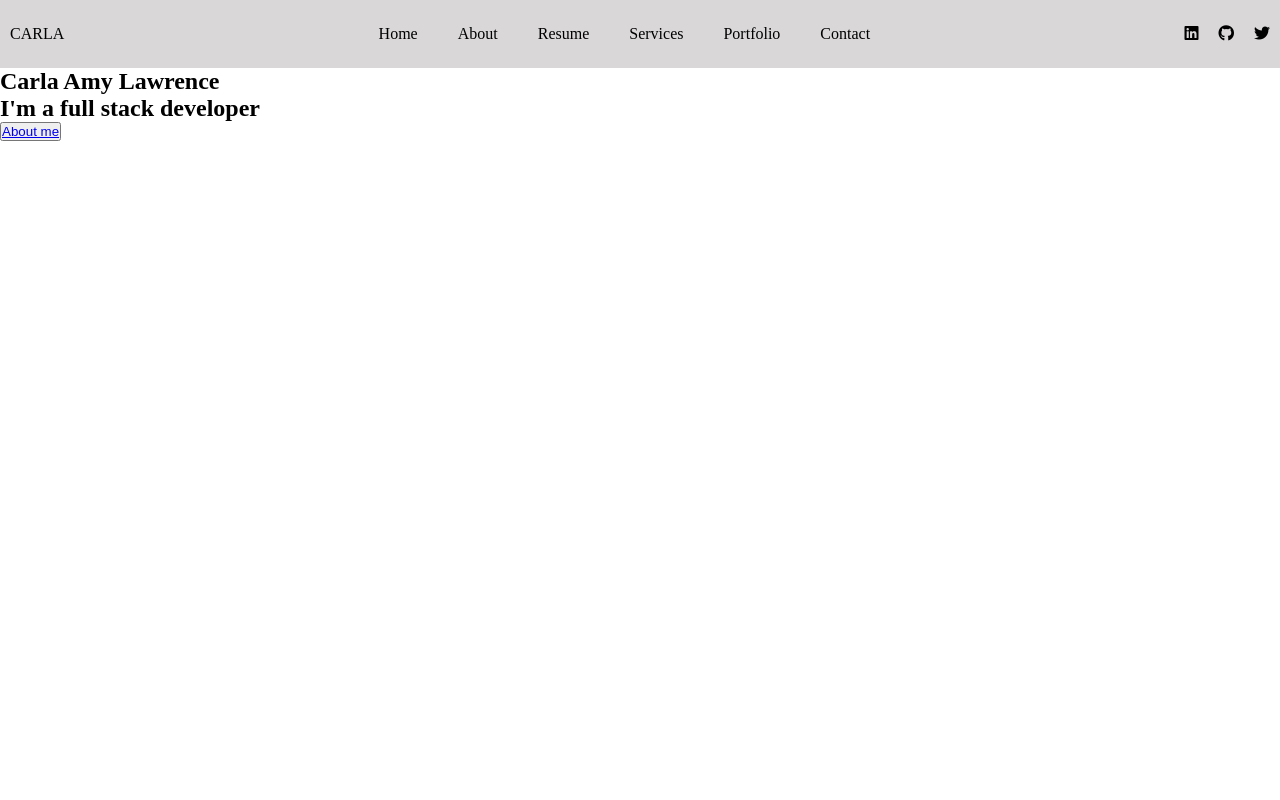
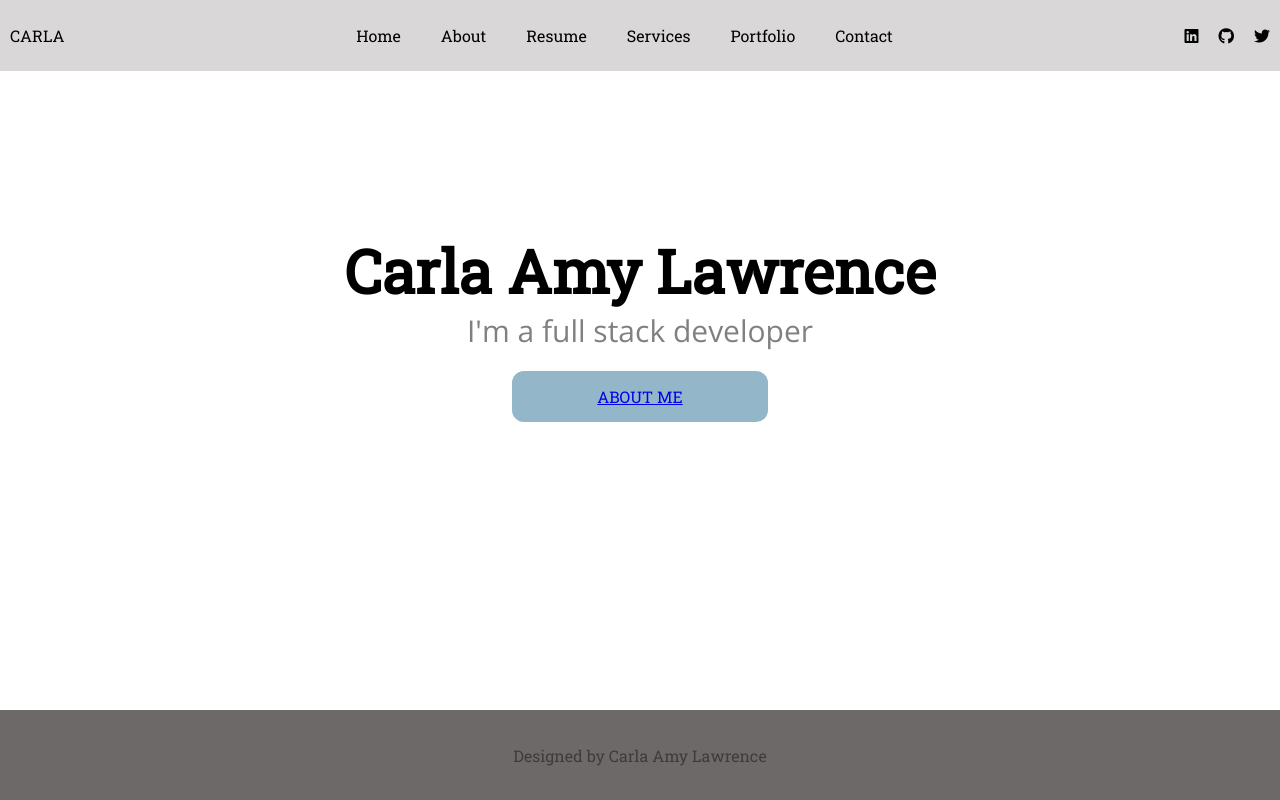
Before and after one commit to Carlaamylawrence/Official-Portfolio-April, a plain HTML site: page index.html in a window 1280 px wide. Drawn offline with nearby package versions, Linux system fonts and the light colour scheme.

Commit message:
added about page

```diff
--- a/index.html
+++ b/index.html
@@ -8,15 +8,22 @@
     <link rel="stylesheet" href="./styling/index.css" />
     <link rel="stylesheet" href="./styling/navbar.css" />
     <script src="https://kit.fontawesome.com/e67a0b83aa.js" crossorigin="anonymous"></script>
+    <link rel="preconnect" href="https://fonts.googleapis.com">
+<link rel="preconnect" href="https://fonts.gstatic.com" crossorigin>
+<link href="https://fonts.googleapis.com/css2?family=Roboto+Slab&display=swap" rel="stylesheet">
+<link rel="preconnect" href="https://fonts.googleapis.com">
+<link rel="preconnect" href="https://fonts.gstatic.com" crossorigin>
+<link href="https://fonts.googleapis.com/css2?family=Open+Sans:wght@300&family=Roboto+Slab&display=swap" rel="stylesheet">
   </head>
+
   <body>
     <!-- NAV BAR -->
     <div class="header-container">
         <nav id="navbar">
             <div class="logo">CARLA</div>
             <ul class="nav-links">
-            <li class="nav-link"><a href="#landing" class="link">Home</a></li>
-            <li class="nav-link"><a href="#about" class="link">About </a></li>
+            <li class="nav-link"><a href="./index.html" class="link">Home</a></li>
+            <li class="nav-link"><a href="#about.html" class="link">About </a></li>
             <li class="nav-link"><a href="#resume" class="link">Resume</a></li>
             <li class="nav-link">
                 <a href="#services" class="link">Services</a>
@@ -49,8 +56,15 @@
       <div class="landing-heading">
         <h1>Carla Amy Lawrence</h1>
         <h2>I'm a full stack developer</h2>
-        <button><a class="button" href="link to about me">About me</a></button>
+
       </div>
+      <button><a class="button" href="link to about me">ABOUT ME</a></button>
+    </section>
+
+    <section id="footer">
+        <div class="footer-text">
+            <p>Designed by Carla Amy Lawrence</p>
+        </div>
     </section>
   </body>
 </html>
--- a/styling/index.css
+++ b/styling/index.css
@@ -1,6 +1,67 @@
 /* Landing page */
-.header {
+. {
+  font-family: "Roboto Slab", serif;
+  margin: 0;
+  padding: 0;
+  box-sizing: border-box;
+  scroll-behavior: smooth;
+  font-size: 16px;
+}
+#landing {
   display: flex;
   flex-direction: column;
   justify-content: center;
 }
+
+h1 {
+  font-size: 60px;
+  font-family: "Roboto Slab", serif;
+  display: flex;
+  justify-content: center;
+  align-items: center;
+  margin-top: 20vh;
+}
+
+h2 {
+  font-size: 30px;
+  color: grey;
+  font-family: sans-serif;
+  font-weight: 100;
+  font-family: "Open Sans", sans-serif;
+  display: flex;
+  justify-content: center;
+  align-items: center;
+}
+
+/* button */
+button {
+  background-color: #93b6c8;
+  display: flex;
+  border-radius: 12px;
+
+  width: 20%;
+  align-self: center;
+  border: none;
+  color: white;
+  margin-top: 20px;
+  padding: 15px 32px;
+  text-align: center;
+  text-decoration: none;
+  display: inline-block;
+  font-size: 16px;
+}
+
+.footer-text {
+  display: flex;
+  flex-direction: column;
+  justify-content: center;
+  align-items: center;
+  position: fixed;
+  left: 0;
+  bottom: 0;
+  width: 100%;
+  height: 90px;
+  background-color: rgb(110, 105, 105);
+  color: rgb(61, 60, 60);
+  margin-top: 100px;
+}
--- a/styling/navbar.css
+++ b/styling/navbar.css
@@ -3,6 +3,9 @@
   padding: 0;
   box-sizing: border-box;
   scroll-behavior: smooth;
+  font-size: 16px;
+  font-family: "Open Sans", sans-serif;
+  font-family: "Roboto Slab", serif;
 }
 
 /* NAVIGATION STYLES */
@@ -14,6 +17,7 @@ nav {
   justify-content: space-between;
   padding: 10px;
   align-items: center;
+  font-family: "Open Sans", sans-serif;
 }
 
 ul.nav-links {
```
Also changed, not shown: about.html (added, +17 -0 lines), images/portfoliobackground.jpg (added).
